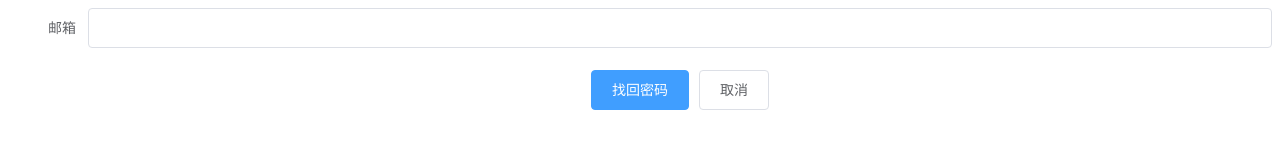
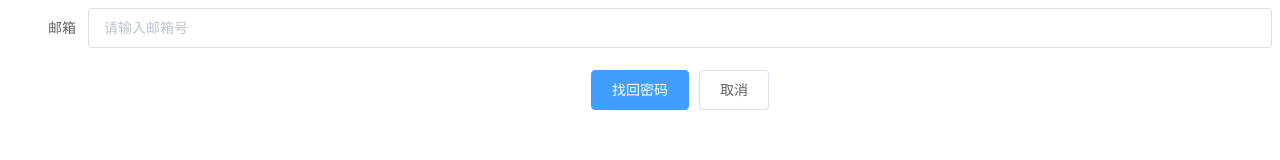
Before and after one commit to xu0521/xin, a Vue app in the folder xl050224-front/: page /administratorForgetPwd in a window 1280 px wide. Shown: the top 160 px of the page. Built offline with nearby package versions, Linux system fonts and the light colour scheme.

Commit message:
xin0323@:administrator forget pwd with loading

```diff
--- a/xl050224-front/src/components/AdministratorForgetPwd.vue
+++ b/xl050224-front/src/components/AdministratorForgetPwd.vue
@@ -1,11 +1,11 @@
 <template>
   <div class="hello">
-    <el-form ref="form" :model="administratorForgetPwd" label-width="80px">
+    <el-form ref="form" :model="administratorForgetPwd" label-width="80px" v-loading="loading">
       <el-form-item label="邮箱">
-        <el-input v-model="administratorForgetPwd.email"></el-input>
+        <el-input v-model="administratorForgetPwd.email" placeholder="请输入邮箱号"></el-input>
       </el-form-item>
       <el-form-item>
-        <el-button type="primary" @click="onSubmit">找回密码</el-button>
+        <el-button type="primary" @click="onSubmit(administratorForgetPwd)">找回密码</el-button>
         <el-button>取消</el-button>
       </el-form-item>
     </el-form>
@@ -13,23 +13,33 @@
 </template>
 
 <script>
-import axios from '../api/common';
+import axios from "../api/common";
 export default {
   name: "HelloWorld",
   data() {
     return {
-      administratorForgetPwd: {}
+      administratorForgetPwd: {},
+      loading:false
     };
   },
-  methods:{
-    onSubmit(){
-      axios.get("/administrator/getPwdResetCode",{params:{email:this.administratorForgetPwd.email}}).then(res=>{
-        alert("验证码发送成功")
-      }).catch(error=>{
-        console.log(error)
-      })
+  methods: {
+    onSubmit() {
+      this.loading = true;
+      axios
+        .get("/administrator/getPwdResetCode", {
+          params: { email: this.administratorForgetPwd.email }
+        })
+        .then(res => {
+          this.loading = false;
+          this.administratorForgetPwd = {};
+          alert("验证码发送成功");
+        })
+        .catch(error => {
+          console.log(error);
+        });
     }
-  }
+  },
+  mounted() {}
 };
 </script>
 
```
